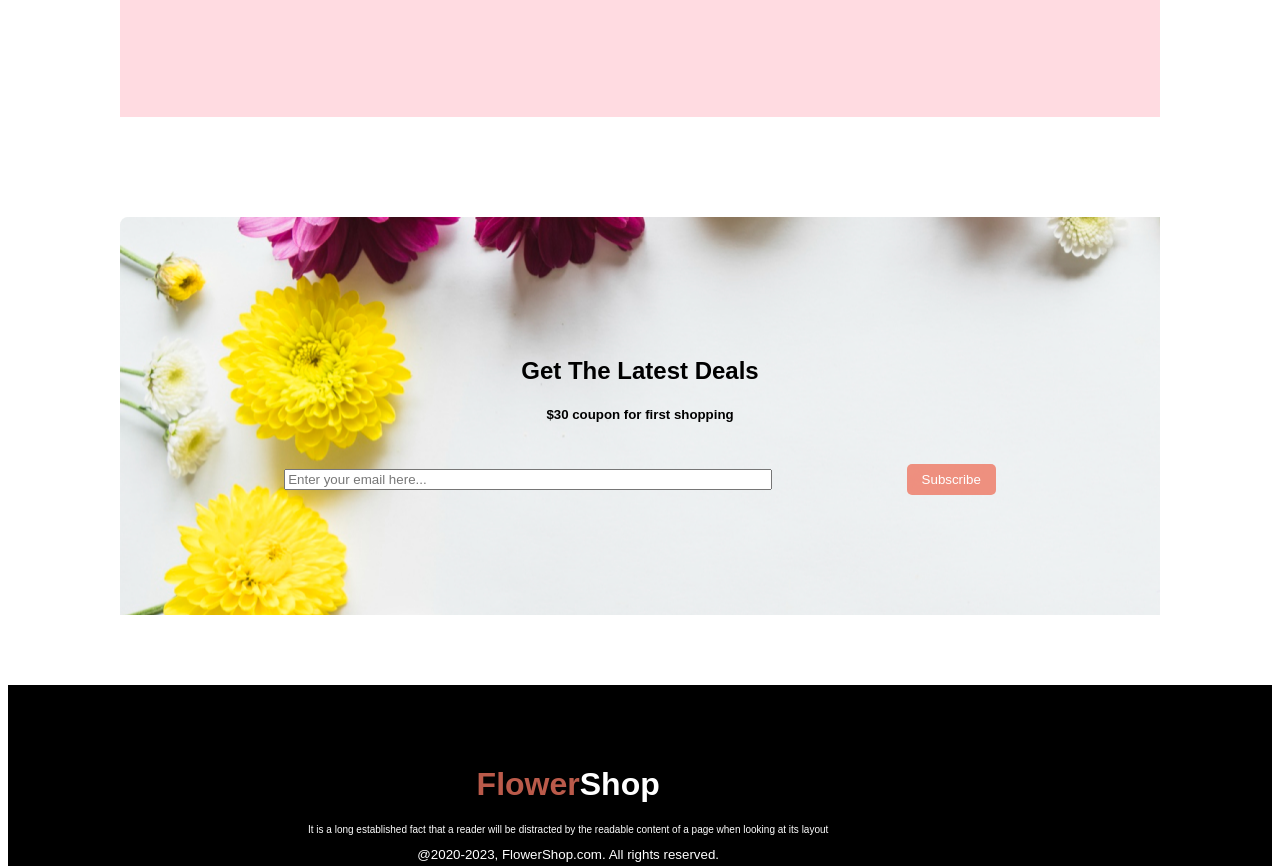
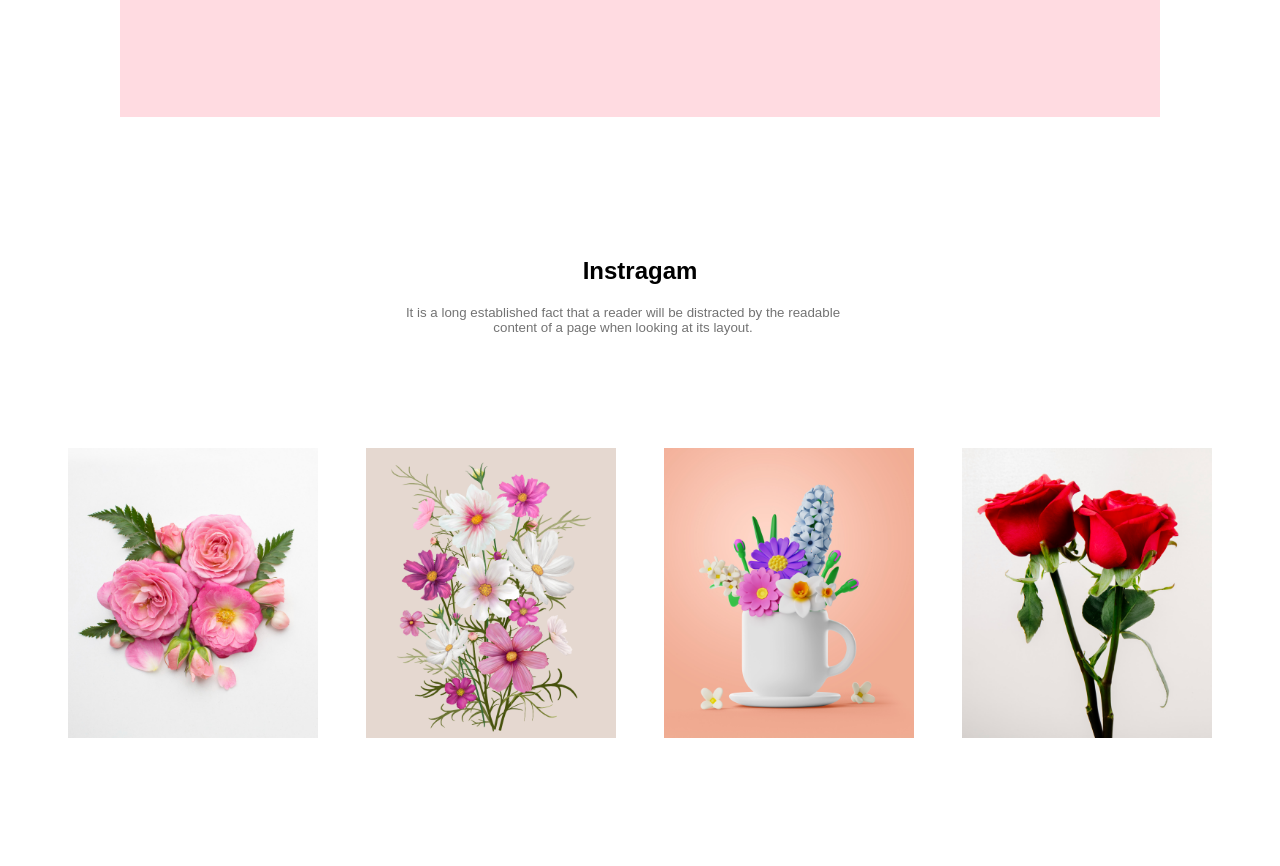
Before and after one commit to Sazib018/Portfolio-Flower, a plain HTML site: page index.html in a window 1280 px wide. Shown: the part 1846-2712 px from the top of the page. Drawn offline with Linux system fonts and the light colour scheme.

Commit message:
position complet

```diff
--- a/index.html
+++ b/index.html
@@ -55,6 +55,29 @@
             </div>
        </div>
    </section>
+
+   <section class="position">
+    <div class="center-4">
+        <h1>Instragam</h1>
+        <p class="w-img">It is a long established fact that a reader will be distracted by the readable
+            content of a page when looking at its layout.</p>
+    </div>
+    <div class="space">
+        <div class="space-2">
+            <img src="image/Flower 01.png" alt="" style="width: 250px;">
+        </div>
+        <div class="space-2">
+            <img src="image/Rectangle 4.png" alt=""style="width: 250px;">
+        </div>
+        <div class="space-2">
+            <img src="image/Rectangle 5.png" alt=""style="width: 250px;">
+        </div>
+        <div class="space-2">
+            <img src="image/Rectangle 6.png" alt=""style="width: 250px;">
+        </div>
+    </div>
+   </section>
+
    <section class="bg-img">
     <div class="center">
         <h1>Get The Latest Deals</h1>
--- a/style/portfolio.css
+++ b/style/portfolio.css
@@ -95,5 +95,22 @@ header{
     background-color:rgba(255, 192, 203, 0.575) ;
     text-align: center;
     width: 830px;
-
 }
+.space{
+    display: flex;
+    justify-content: space-between;
+    padding-top: 40px;
+}
+.center-4{
+ text-align: center;
+ padding: 60px;
+}
+.w-img{
+    font-size: smaller;
+    color: rgba(0, 0, 0, 0.552);
+    width: 450px;
+    margin-left: 270px;
+}
+.position{
+padding: 60px 60px;
+}
```
